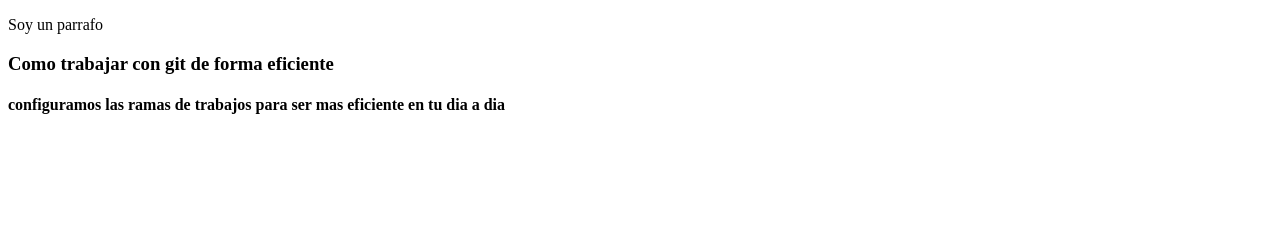
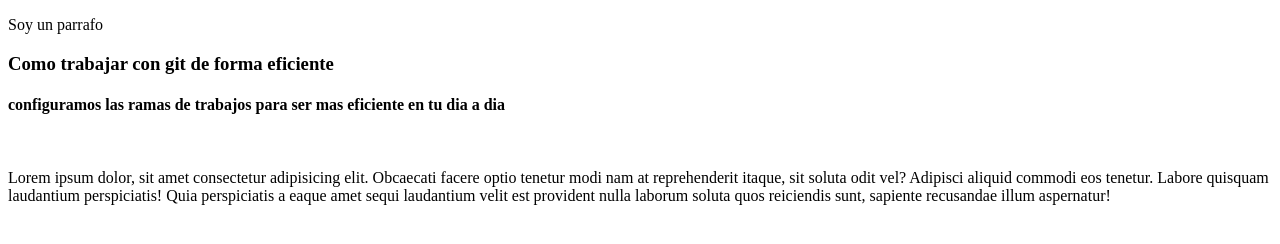
Before and after one commit to g4gr/EIT__GitDesarrolloColaborativo--73650, a plain HTML site: page index.html in a window 1280 px wide. Drawn offline with Linux system fonts and the light colour scheme.

Commit message:
FEATURE( index.html ): Agrego nuevas funcionalidades

```diff
--- a/index.html
+++ b/index.html
@@ -1,11 +1,13 @@
 <!DOCTYPE html>
 <html>
-	<head>
 
-		<link scr="./styles.css" type="stylesheets">
-	</head>
-	<body class="Body" >
-		<header>
+<head>
+
+	<link scr="./styles.css" type="stylesheets">
+</head>
+
+<body class="Body">
+	<header>
 		<p>Soy un parrafo</p>
 	</header>
 	<aside class="Aside"></aside>
@@ -25,11 +27,20 @@
 				</div>
 			</article>
 		</section>
+		<section class="section">
+			<article class="article">
+				<p class="paragraph">Lorem ipsum dolor, sit amet consectetur adipisicing elit. Obcaecati facere optio
+					tenetur modi nam at reprehenderit itaque, sit soluta odit vel? Adipisci aliquid commodi eos tenetur.
+					Labore quisquam laudantium perspiciatis! Quia perspiciatis a eaque amet sequi laudantium velit est
+					provident nulla laborum soluta quos reiciendis sunt, sapiente recusandae illum aspernatur!</p>
+			</article>
+		</section>
 	</main>
 	<footer class="Footer></footer>
-	<script src="./App.js"></script>
+	<script src=" ./App.js">
+		</script>
 
-	</body>
+</body>
 
 
 </html>
```
